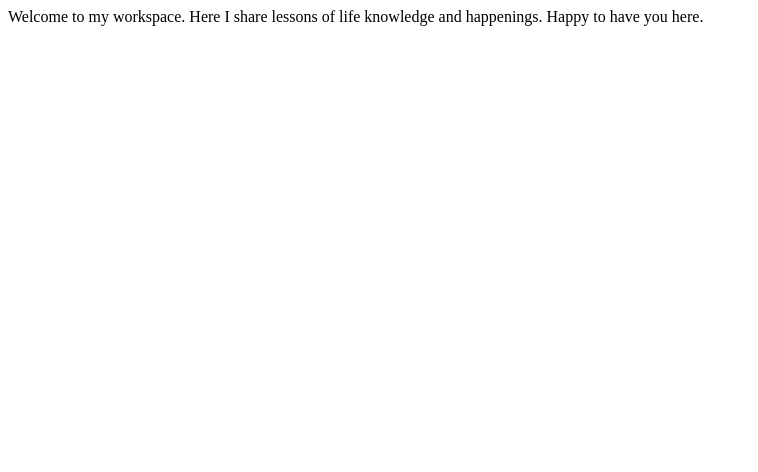
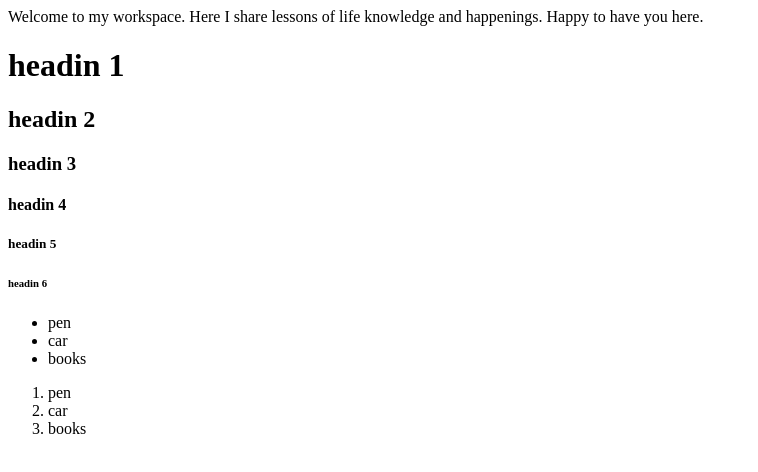
Before and after one commit to zmsuhuyini/My-first-project, a plain HTML site: page index.html in a window 1280 px wide. Shown: the whole page, without its empty margins (0-758 px from the left). Drawn offline with Linux system fonts and the light colour scheme.

Commit message:
my first app

```diff
--- a/index.html
+++ b/index.html
@@ -9,6 +9,30 @@ Welcome to my workspace. Here I share lessons of life knowledge and happenings.
 
 
 </p>
+
+
+<h1>headin 1</h1>
+<h2>headin 2</h2>
+<h3>headin 3</h3>
+
+<h4>headin 4</h4>
+<h5>headin 5</h5>
+<h6>headin 6</h6>
+
+
+<ul>
+    <li>pen</li>
+    <li>car</li>
+    <li>books</li>
+</ul>
+
+
+
+<ol>
+    <li>pen</li>
+    <li>car</li>
+    <li>books</li>
+</ol>
 
 
 
```
